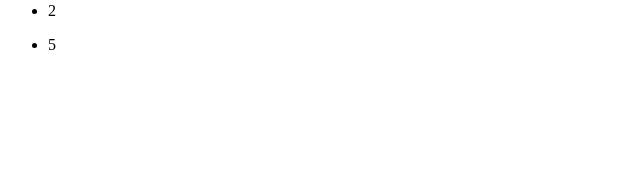
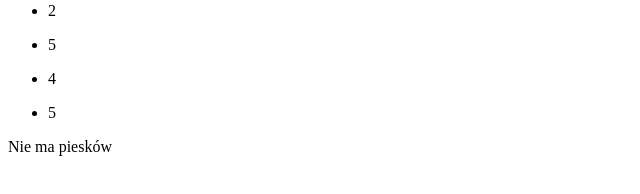
Before and after one commit to PawelGotowala/AngularStart, an Angular app: page / in a window 1280 px wide. Shown: the part 514-708 px from the top of the page, without its empty margins (0-640 px from the left). Built offline with nearby package versions, Linux system fonts and the light colour scheme.

Commit message:
ng-template,then,else

```diff
--- a/src/app/app.component.html
+++ b/src/app/app.component.html
@@ -36,5 +36,21 @@ App component
     <li *ngIf="e">
         {{dog.age}}
     </li>
+</ul>
+<ul *ngFor="let dog of dogs">
+    <li *ngIf="dog.age >2">
+        {{dog.age}}
+    </li>
+</ul>
 
-</ul>
+<div *ngIf="dogs.length > 4; then areDogs; else noDogs"></div>
+
+<ng-template #areDogs>
+    <div *ngFor="let dog of dogs">
+       Pise ma na imię {{dog.name}}.
+    </div>
+</ng-template>
+
+<ng-template #noDogs>
+    <p>Nie ma piesków</p>
+</ng-template>
```
